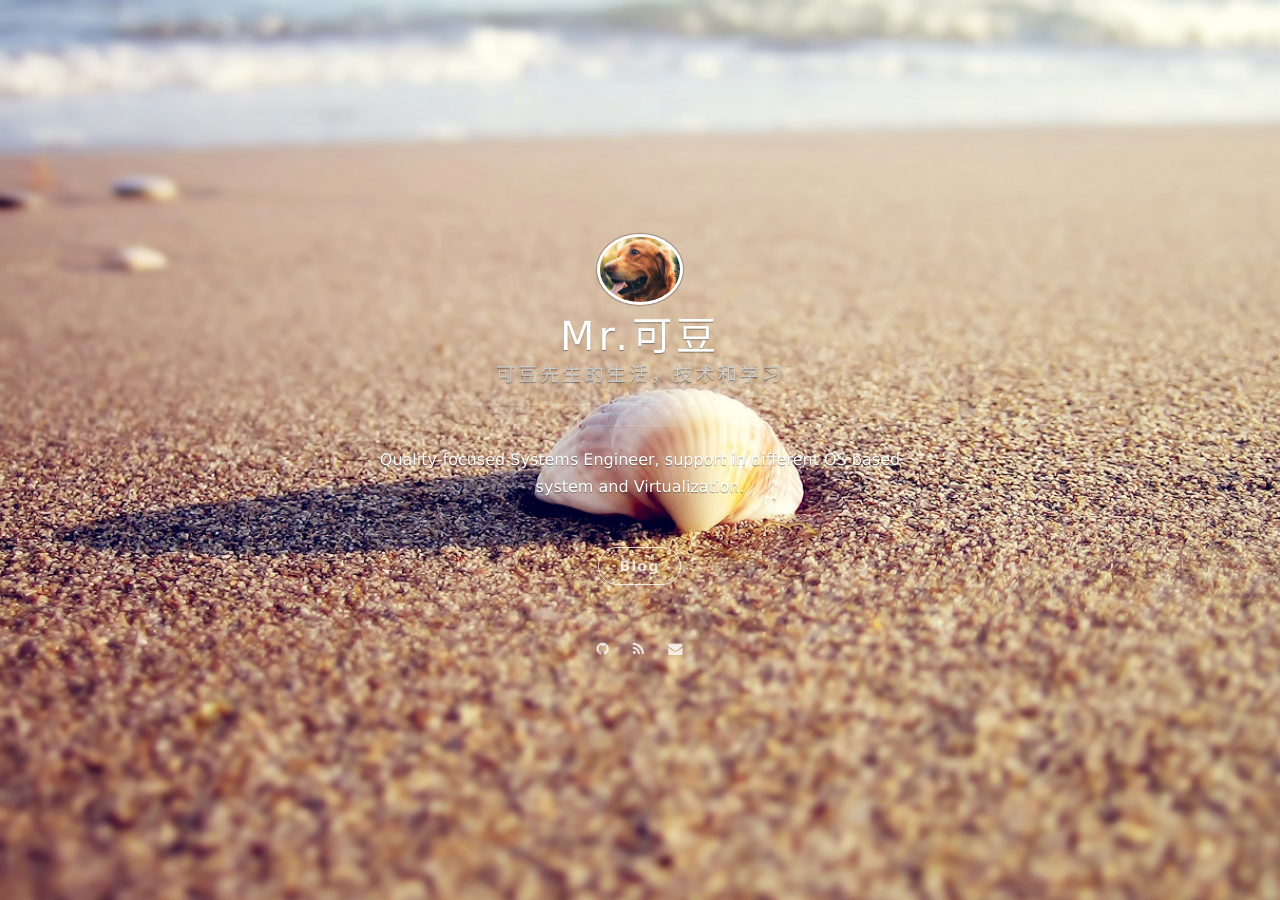
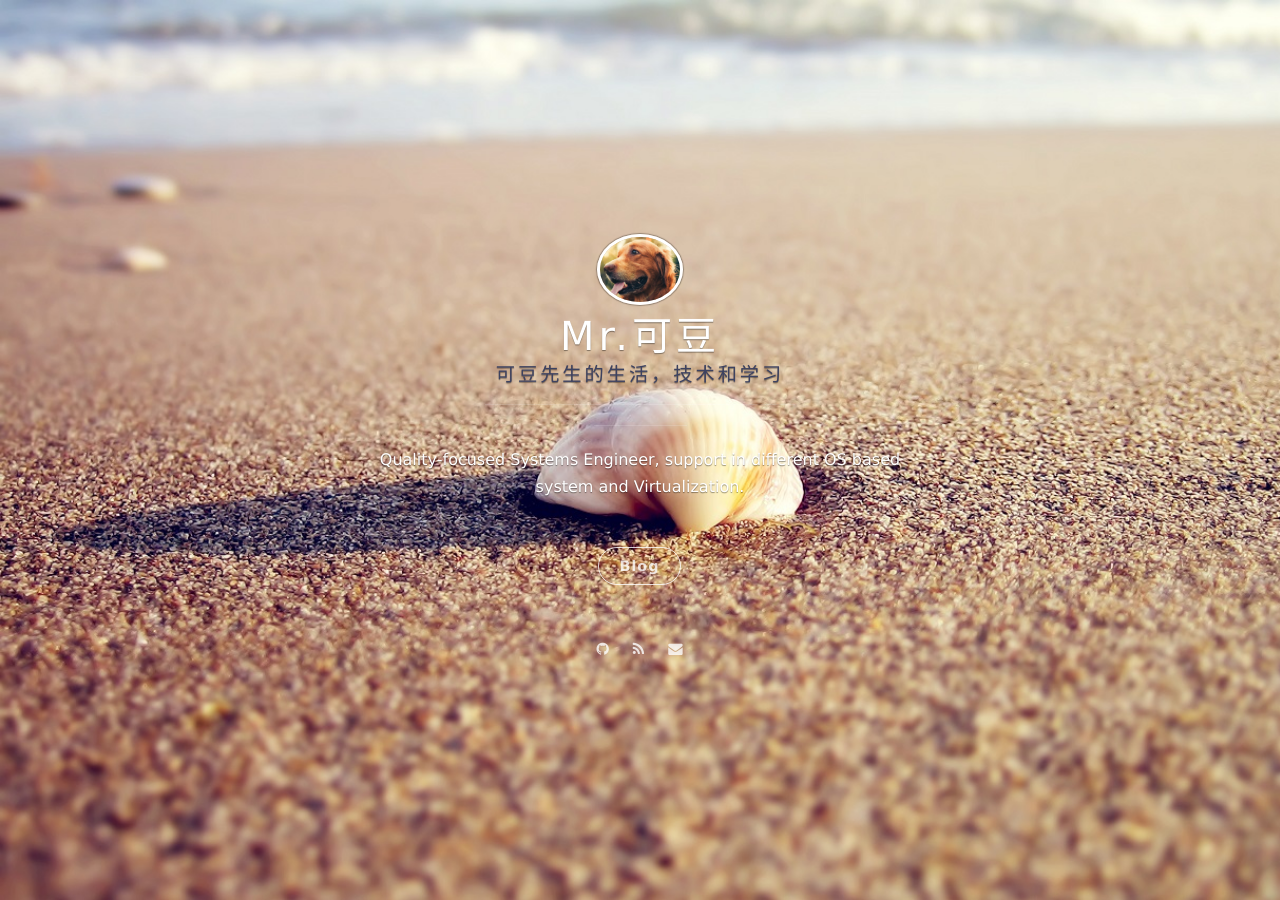
Before and after one commit to NickSu86/NickSu86.github.io, a Jekyll site: the page built from index.html, in a window 1280 px wide. Built offline with Jekyll 4.4.1, drawn with Linux system fonts in a browser that asks for light colours; nearby versions of some CDN libraries; the list of posts is cut into pages by our own code.

Commit message:
update sub-title color in _panels.scss

```diff
--- a/_sass/components/_panels.scss
+++ b/_sass/components/_panels.scss
@@ -25,7 +25,7 @@
   font-size: 1.2em;
   font-weight: lighter;
   letter-spacing: 3px;
-  color: $gray;
+  color: $slate;
   -webkit-font-smoothing: antialiased;
 }
 
```
